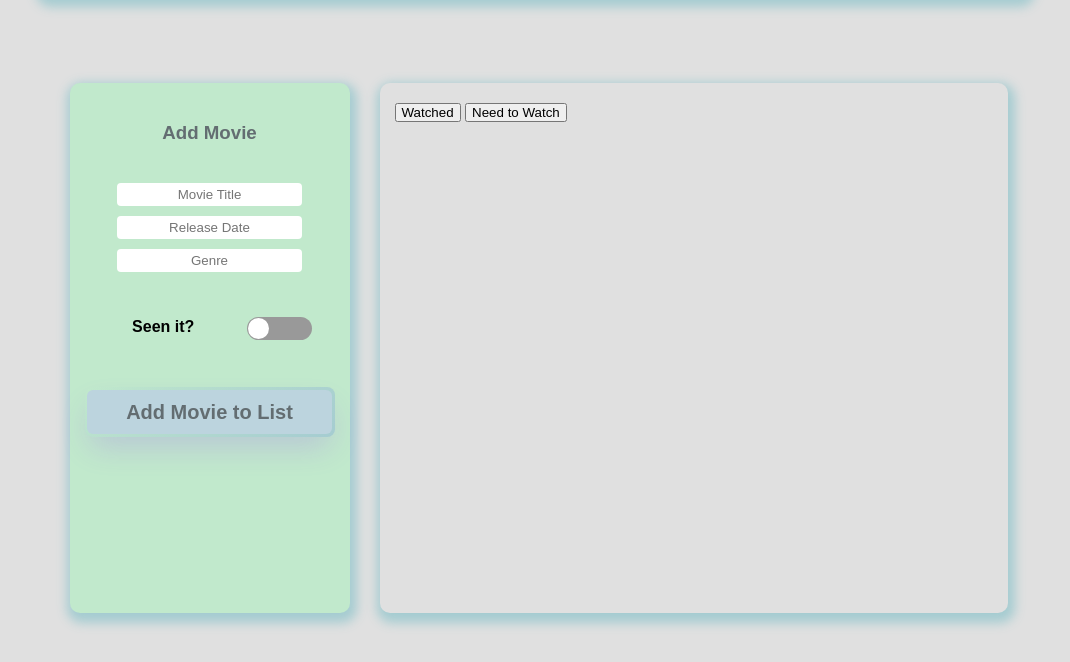
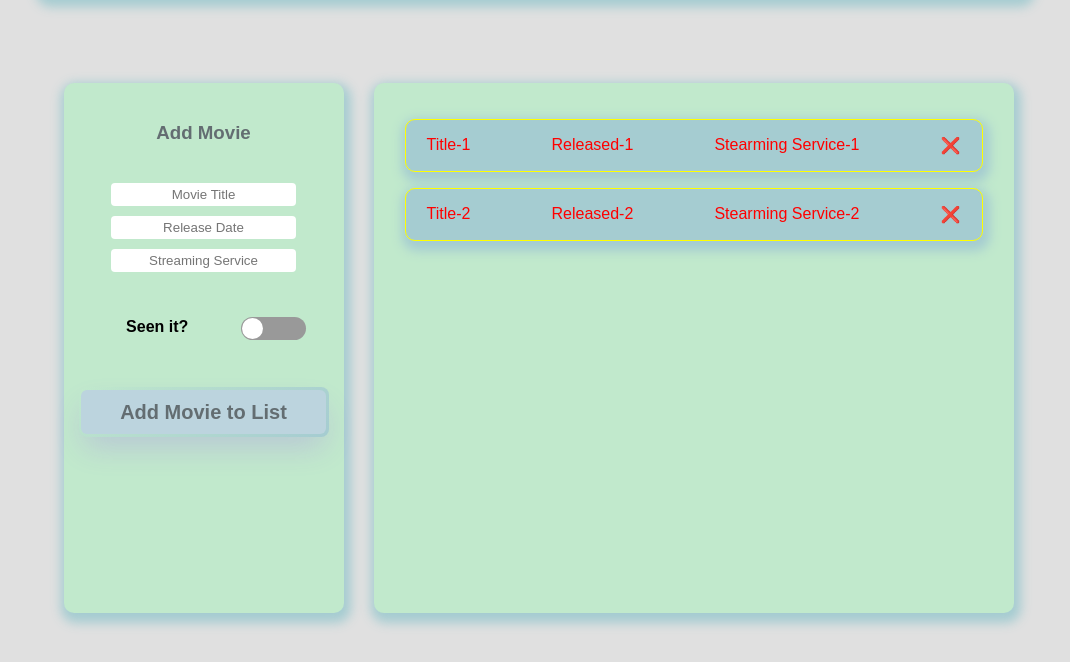
Before and after one commit to Slice913/Library-Project, a plain HTML site: page index.html in a window 1280 px wide. Shown: the part 154-816 px from the top of the page, without its empty margins (130-1200 px from the left). Drawn offline with Linux system fonts and the light colour scheme.

Commit message:
ADD: styled Individual movie items

```diff
--- a/index.html
+++ b/index.html
@@ -22,7 +22,7 @@
               <form action="">
                 <input id="movie-title" class="btn" type="text" placeholder="Movie Title"><br>
                 <input id="release-date" class="btn" type="text" placeholder="Release Date"><br>
-                <input id="genre" class="btn" type="text" placeholder="Genre"><br>
+                <input id="Stream-service" class="btn" type="text" placeholder="Streaming Service"><br>
               </form>
             </div>
 
@@ -42,15 +42,19 @@
 
         </div>
 
-        <div class="movie-list-container" class="grid-two">
-         <div class="movie-list-options">
-          <button id="watched">Watched</button>
-          <button id="need-to-watch">Need to Watch</button>
-         </div>
-        <div class="movie-list">
-
-        </div>
-       </div>
+        <div class="movie-list-container">
+            <div class="movie-list">
+              <div class="movie-list-item">
+                  <div class="movie-title">Title-1</div>
+                  <div class="movie-release">Released-1</div>
+                  <div class="movie-stream">Stearming Service-1</div>
+                  <span>❌ </span>
+              </div>
+              <div class="movie-list-item">
+                <div class="movie-title">Title-2</div>
+                <div class="movie-release">Released-2</div>
+                <div class="movie-stream">Stearming Service-2</div>
+                <span>❌ </span>
 
       </div>
 
--- a/main2.css
+++ b/main2.css
@@ -86,7 +86,7 @@ html {
 }
 
 .switch .look:checked + label:after {
-  left: 32px;
+  left: 43px;
 }
 
 .switch .look:checked + label {
@@ -136,7 +136,7 @@ input {
   justify-content: center;
   line-height: 1em;
   max-width: 100%;
-  min-width: 140px;
+  min-width: 130px;
   padding: 3px;
   text-decoration: none;
   user-select: none;
@@ -159,7 +159,7 @@ input {
   background-color: #bcd4de;
   padding: 12px 39px;
   border-radius: 6px;
-  width: 70%;
+  width: 80%;
   height: 70%;
   transition: 300ms;
   font-weight: 600;
@@ -172,7 +172,6 @@ input {
 
 @media (min-width: 768px) {
   .button-64 {
-    /* font-size: 24px; */
     min-width: 196px;
   }
 }
@@ -185,7 +184,7 @@ input {
   box-shadow: 2px 5px 11px 5px #a5ccd1;
   padding: 20px 10px 10px 10px;
   margin: 15px;
-  color: #c1e9cc;
+  background-color: #c1e9cc;
 }
 
 .total-movie-container {
@@ -196,3 +195,22 @@ input {
   justify-content: center;
   align-items: center;
 }
+
+.movie-list-item {
+  transition: all 0.2s ease-in-out;
+  display: flex;
+  border: 1px solid yellow;
+  color: red;
+  width: 34rem;
+  justify-content: space-between;
+  padding: 1rem;
+  margin: 1rem;
+  background-color: #a5ccd1;
+  border-radius: 10px;
+  box-shadow: 2px 5px 11px 5px #a5ccd1;
+  cursor: pointer;
+}
+
+.movie-list-item:hover {
+  transform: scale(1.05);
+}
```
